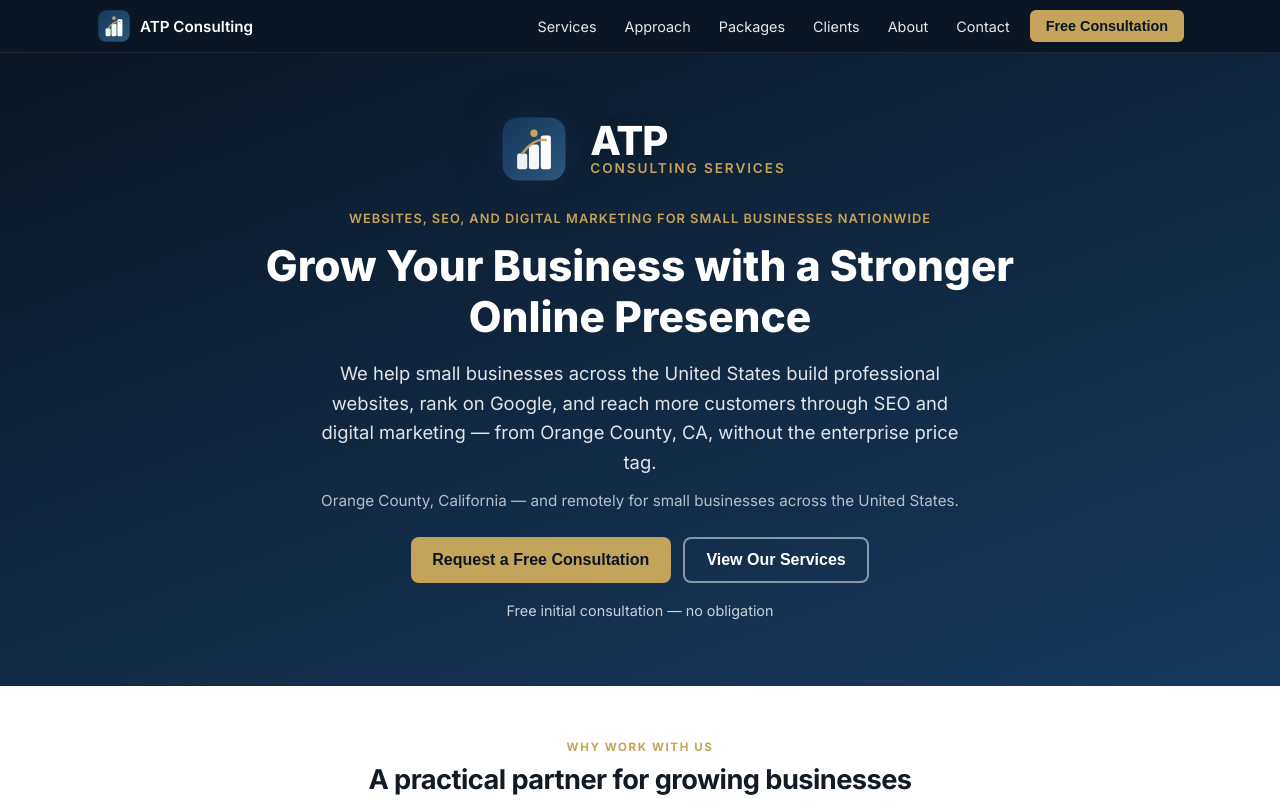
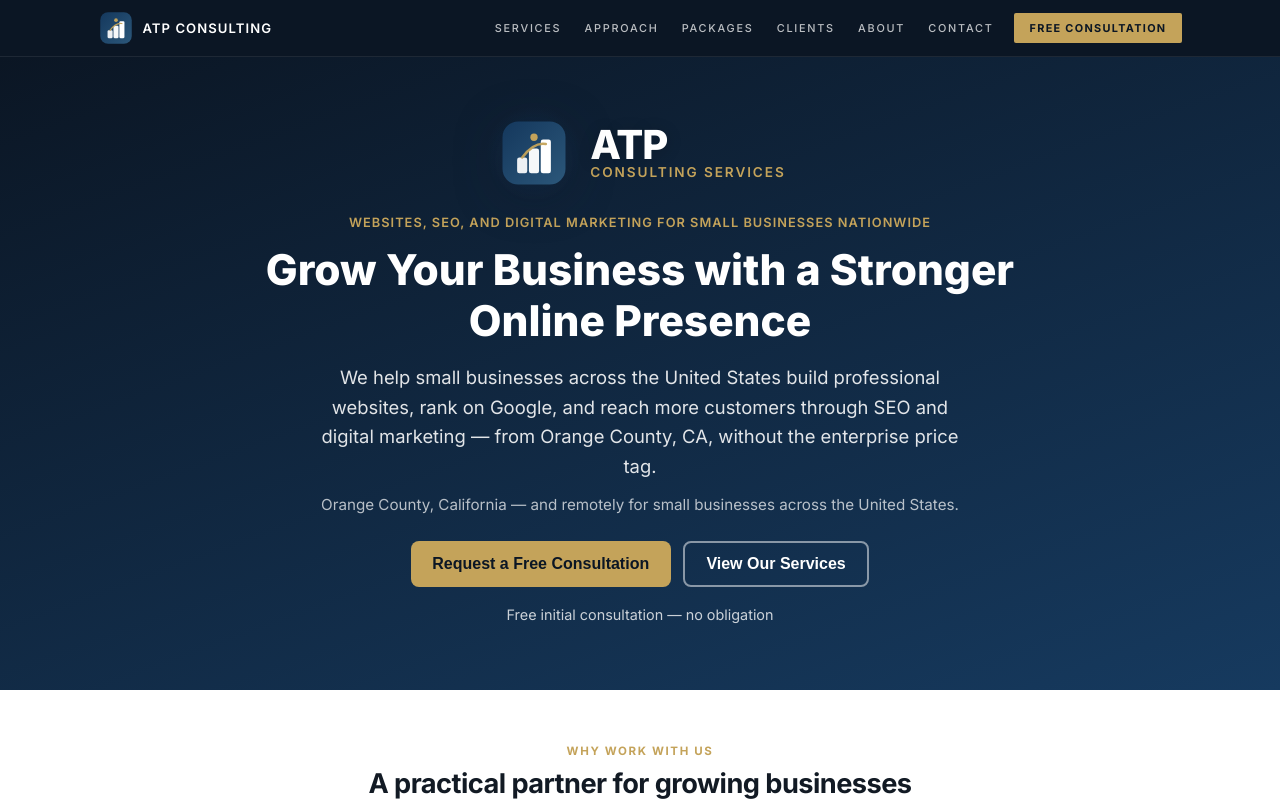
Before and after one commit to atphung21/business-web-template, a React (Create React App) app: page / in a window 1280 px wide. Shown: the top 801 px of the page. Built offline with nearby package versions, Linux system fonts and the light colour scheme.

Commit message:
fix bug and updated header.

```diff
--- a/public/index.html
+++ b/public/index.html
@@ -87,7 +87,7 @@
     <link rel="preconnect" href="https://fonts.googleapis.com" />
     <link rel="preconnect" href="https://fonts.gstatic.com" crossorigin />
     <link
-      href="https://fonts.googleapis.com/css2?family=Inter:wght@400;600;700;800&display=swap"
+      href="https://fonts.googleapis.com/css2?family=Inter:wght@400;500;600;700;800&display=swap"
       rel="stylesheet"
     />
     <link rel="manifest" href="%PUBLIC_URL%/manifest.json" />
--- a/src/App.css
+++ b/src/App.css
@@ -74,11 +74,11 @@ header.site-header {
 .site-nav__inner {
   max-width: var(--max-width);
   margin: 0 auto;
-  padding: 0 1rem;
+  padding: 0 1.15rem;
   display: flex;
   align-items: center;
   justify-content: space-between;
-  min-height: 3.25rem;
+  min-height: 3.5rem;
 }
 
 .site-nav__toggle {
@@ -95,43 +95,72 @@ header.site-header {
 .site-nav__links {
   display: flex;
   align-items: center;
-  gap: 0.25rem;
+  gap: 0.05rem;
   list-style: none;
   margin: 0;
   padding: 0;
 }
 
 .site-nav__link {
+  position: relative;
   display: inline-block;
-  color: rgba(255, 255, 255, 0.9);
+  color: rgba(255, 255, 255, 0.72);
   text-decoration: none;
-  padding: 0.5rem 0.75rem;
-  font-size: 0.9rem;
-  border-radius: 6px;
+  padding: 0.45rem 0.7rem;
+  font-size: 0.68rem;
+  font-weight: 500;
+  letter-spacing: 0.16em;
+  text-transform: uppercase;
+  border-radius: 0;
   border: none;
   background: none;
   cursor: pointer;
   font-family: inherit;
+  line-height: 1.2;
 }
 
 .site-nav__link--demo {
-  color: #f0d77a;
+  color: var(--color-accent);
 }
 
-.site-nav__link:hover {
-  background: rgba(255, 255, 255, 0.1);
+.site-nav__link::after {
+  content: "";
+  position: absolute;
+  left: 0.7rem;
+  right: 0.7rem;
+  bottom: 0.18rem;
+  height: 1px;
+  background: var(--color-accent);
+  transform: scaleX(0);
+  transform-origin: left;
+  transition: transform 0.2s ease;
+}
+
+.site-nav__link:hover,
+.site-nav__link:focus-visible {
+  color: #fff;
+  background: none;
+  outline: none;
+}
+
+.site-nav__link:hover::after,
+.site-nav__link:focus-visible::after {
+  transform: scaleX(1);
 }
 
 .site-nav__cta {
   background: var(--color-accent);
   color: var(--color-dark);
   border: none;
-  padding: 0.5rem 1rem;
-  border-radius: 6px;
-  font-size: 0.9rem;
-  font-weight: 600;
+  padding: 0.48rem 0.95rem;
+  border-radius: 2px;
+  font-size: 0.68rem;
+  font-weight: 650;
+  letter-spacing: 0.12em;
+  text-transform: uppercase;
   cursor: pointer;
-  margin-left: 0.25rem;
+  margin-left: 0.55rem;
+  font-family: inherit;
 }
 
 .site-nav__cta:hover {
@@ -1221,6 +1250,17 @@ header.site-header {
     width: 100%;
     text-align: left;
     margin-left: 0;
+    font-size: 0.72rem;
+    padding: 0.7rem 0.15rem;
+  }
+
+  .site-nav__link::after {
+    display: none;
+  }
+
+  .site-nav__cta {
+    margin-top: 0.35rem;
+    text-align: center;
   }
 
   .site-nav {
--- a/src/components/brand/brand.css
+++ b/src/components/brand/brand.css
@@ -109,7 +109,9 @@
   color: #fff;
   text-decoration: none;
   font-weight: 600;
-  font-size: 0.95rem;
+  font-size: 0.82rem;
+  letter-spacing: 0.08em;
+  text-transform: uppercase;
   border: none;
   background: none;
   padding: 0;
```
